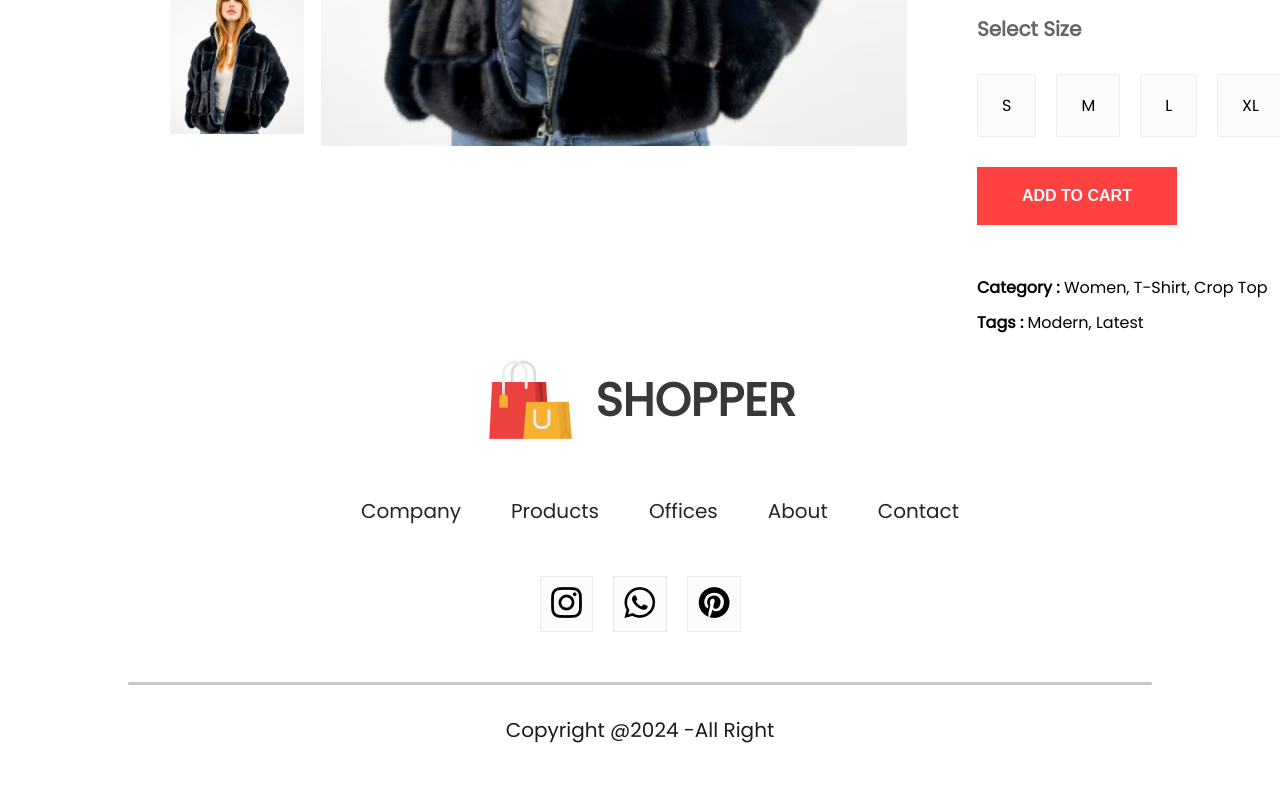
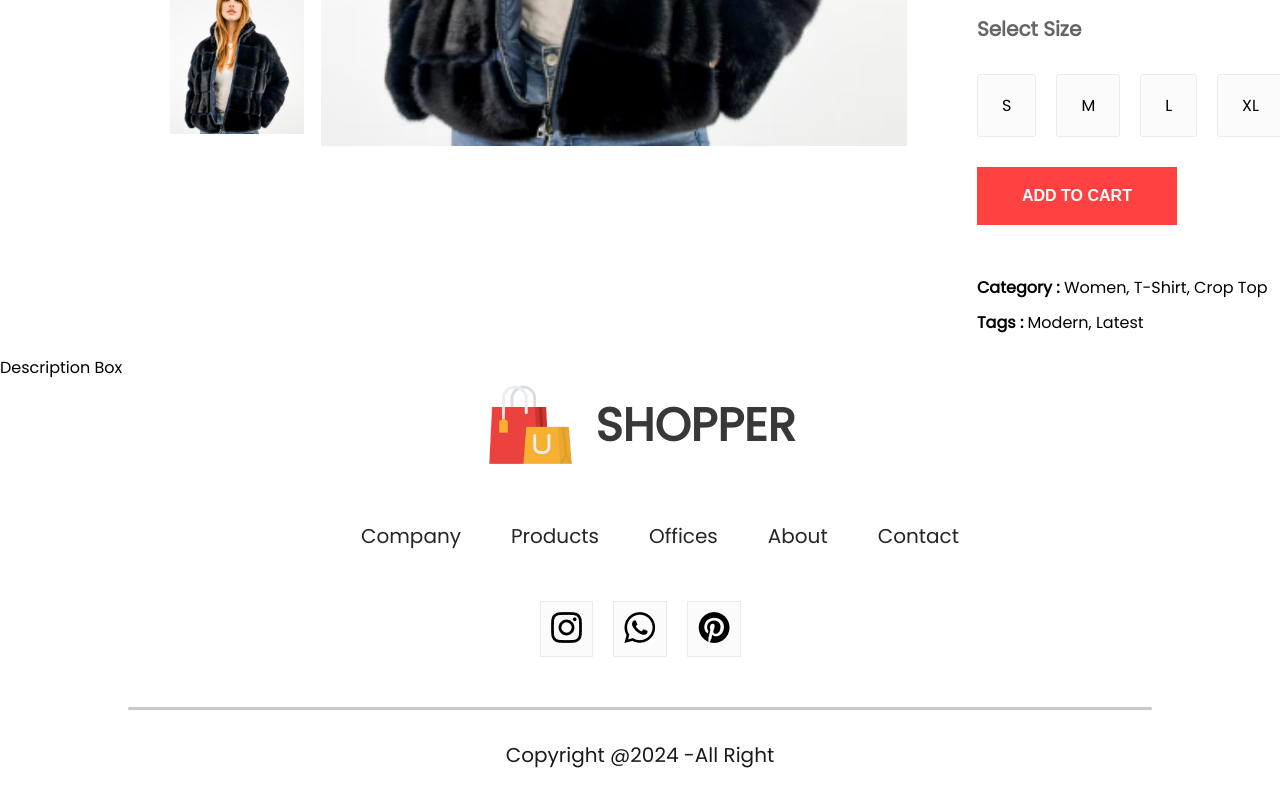
Before and after one commit to Shajjad002/E-Commerce, a React (Create React App) app in the folder shopper/: page /product/1 in a window 1280 px wide. Shown: the part 784-1584 px from the top of the page. Before the commit the page ends 1559 px from the top, so only its background shows below. Built offline with nearby package versions, Linux system fonts and the light colour scheme.

Commit message:
Description Box

```diff
--- /dev/null
+++ b/shopper/src/Components/DescriptionBox/DescriptionBox.jsx
@@ -0,0 +1,15 @@
+import React from 'react'
+import './DescriptionBox.css';
+
+function DescriptionBox() {
+    return (
+        <div className='descriptionBox'>
+            <div className="descriptionBox-navigator">
+                <div className="descriptionBox-nav-box">Description Box</div>
+            </div>
+
+        </div>
+    );
+}
+
+export default DescriptionBox;
--- a/shopper/src/Pages/Product.jsx
+++ b/shopper/src/Pages/Product.jsx
@@ -4,6 +4,7 @@ import { ShopContext } from "../Context/ShopContext";
 import { useParams } from "react-router-dom";
 import Breadcrums from "../Components/Breadcrums/Breadcrums";
 import ProductDisplay from "../Components/ProductDisplay/ProductDisplay";
+import DescriptionBox from "../Components/DescriptionBox/DescriptionBox";
 
 function Product() {
   const {all_product}=useContext(ShopContext);
@@ -13,6 +14,7 @@ function Product() {
     <div className="">
       <Breadcrums product={product}/>
       <ProductDisplay product={product}/>
+      <DescriptionBox/>
     </div>
   );
 }
```
Also changed, not shown: shopper/src/Components/DescriptionBox/DescriptionBox.css (added).
